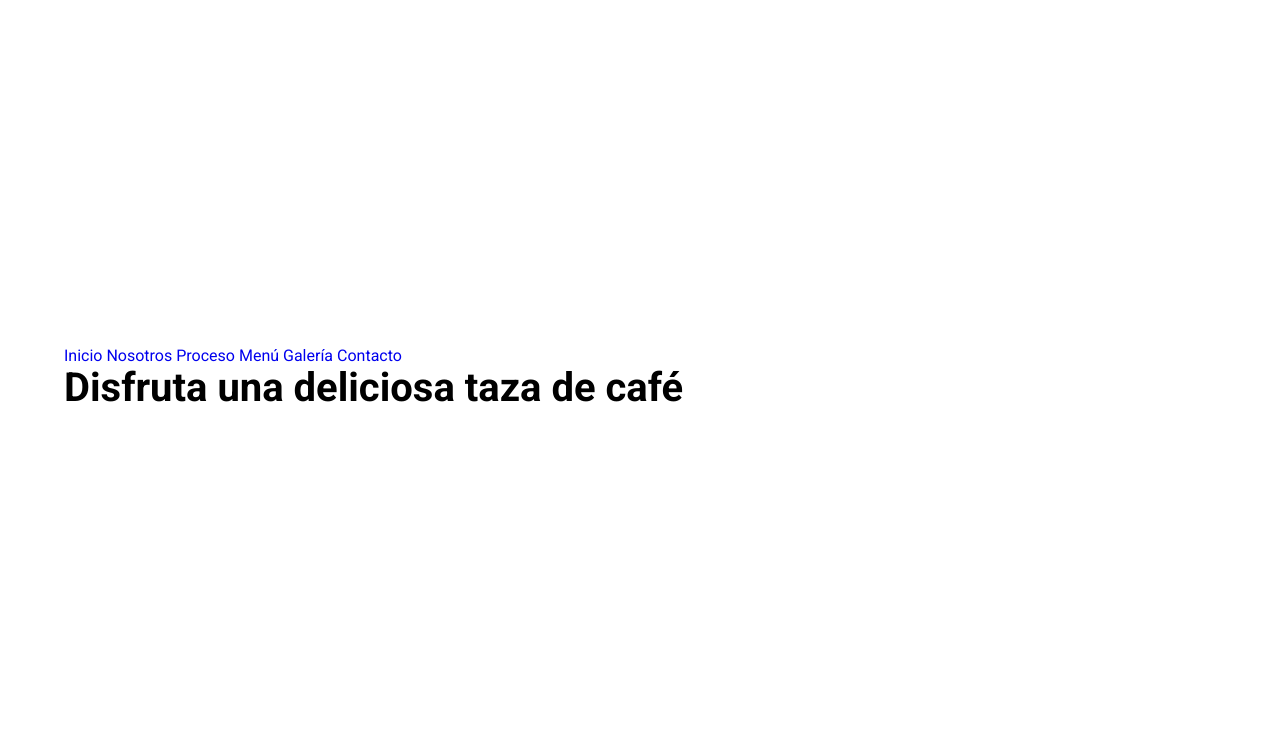
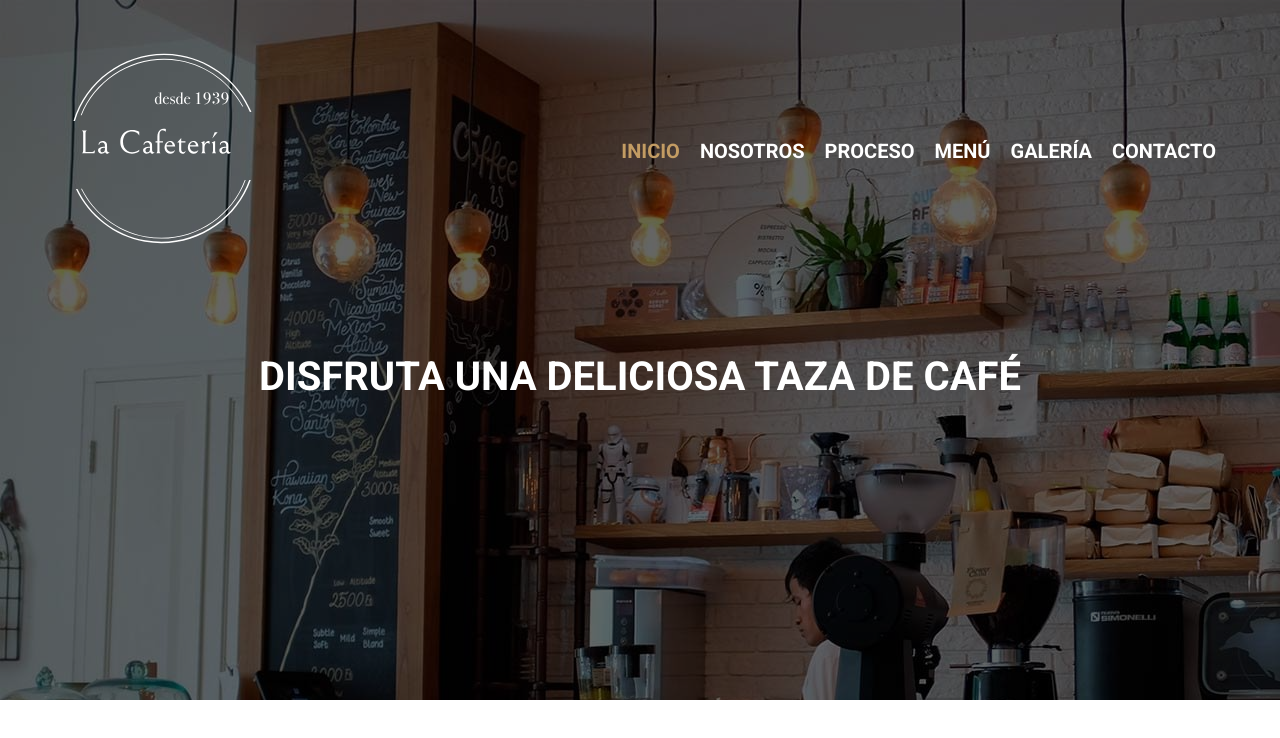
Before and after one commit to JosueP0721/Poyecto--cafeteria, a website: page index.html in a window 1280 px wide. Drawn offline with Linux system fonts and the light colour scheme.

Commit message:
header scss inde.html variables-colors-update

```diff
--- a/index.html
+++ b/index.html
@@ -19,7 +19,7 @@
                     <img src="build/img/logo.svg" alt="cafe logo">
                 </div>
                 <nav class="nav-principal">
-                    <a href="index.html">Inicio</a>
+                    <a class="activo" href="index.html">Inicio</a>
                     <a href="nosotros.html">Nosotros</a>
                     <a href="proceso.html">Proceso</a>
                     <a href="menu.html">Menú</a>
--- a/src/scss/base/_variables.scss
+++ b/src/scss/base/_variables.scss
@@ -7,8 +7,9 @@ $desktopXXXL: 1920px;
 
 $fuentePrincipal: 'Roboto', sans-serif;
 
-$primario: #e85058;
-$secundario: #455a64;
+$primario: #5e311e;
+$secundario: #c39c63;
 $negro: #000;
 $blanco: #fff;
 $grisClaro: #eceeef;
+$cafeClaro: #ebe7de;
--- a/src/scss/layout/_header.scss
+++ b/src/scss/layout/_header.scss
@@ -2,5 +2,81 @@
 @use 'base/mixins' as m;
 
 .header {
+    padding: 5rem 0;
+    position: relative;
+    @include m.tablet  {
+        min-height: 70rem;
+    }
+    &::before {
+        content: '';
+        background-color: v.$negro;
+        position: absolute;
+        top: 0;
+        left: 0;
+        right: 0;
+        bottom: 0;
+        opacity: 0.6;
+    }
+    .contenido-header {
+        position: relative;
+        h1 {
+            text-align: center;
+            color: v.$blanco;
+            text-transform: uppercase;
+            margin-top: 5rem;
+            @include m.tablet {
+                margin-top: 10rem;
+            }
+        }
+    }
 
 }
+.header-inicio {
+    background-image: url(../img/header_inicio.jpg);
+}
+
+.barra {
+    display: flex;
+    flex-direction: column;
+    align-items: center;
+    @include m.tablet {
+        flex-direction: row;
+        justify-content: space-between;
+    }
+    .logo {
+        width: 50%;
+        margin: 0 auto;
+        @include m.tablet {
+            width: 20rem;
+            margin: 0;
+        }
+    }
+}
+.nav-principal {
+    display: flex;
+    flex-direction: column;
+    margin-top: 5rem;
+    @include m.tablet {
+        gap: 2rem;
+        flex-direction: row;
+        margin: 0;
+    }
+    a {
+        text-align: center;
+        color: v.$blanco;
+        font-size: 2rem;
+        text-transform: uppercase;
+        font-weight: 700;
+        margin-bottom: 2rem;
+        transition: color .3s;
+        @include m.tablet {
+            margin: 0;
+        }
+        &:hover {
+            color: v.$secundario;
+        }
+        &.activo {
+            color: v.$secundario;
+        }
+    }
+}
```
Also changed, not shown: build/css/app.css.
